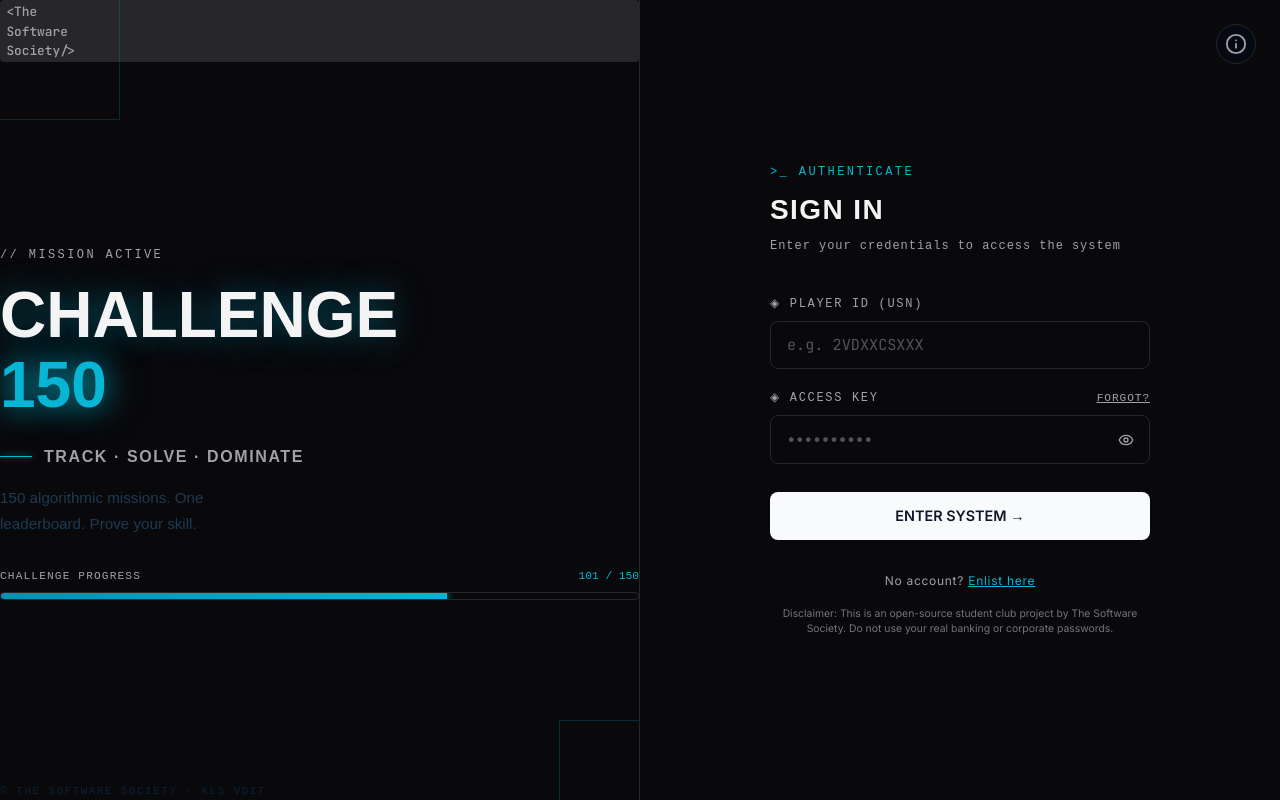
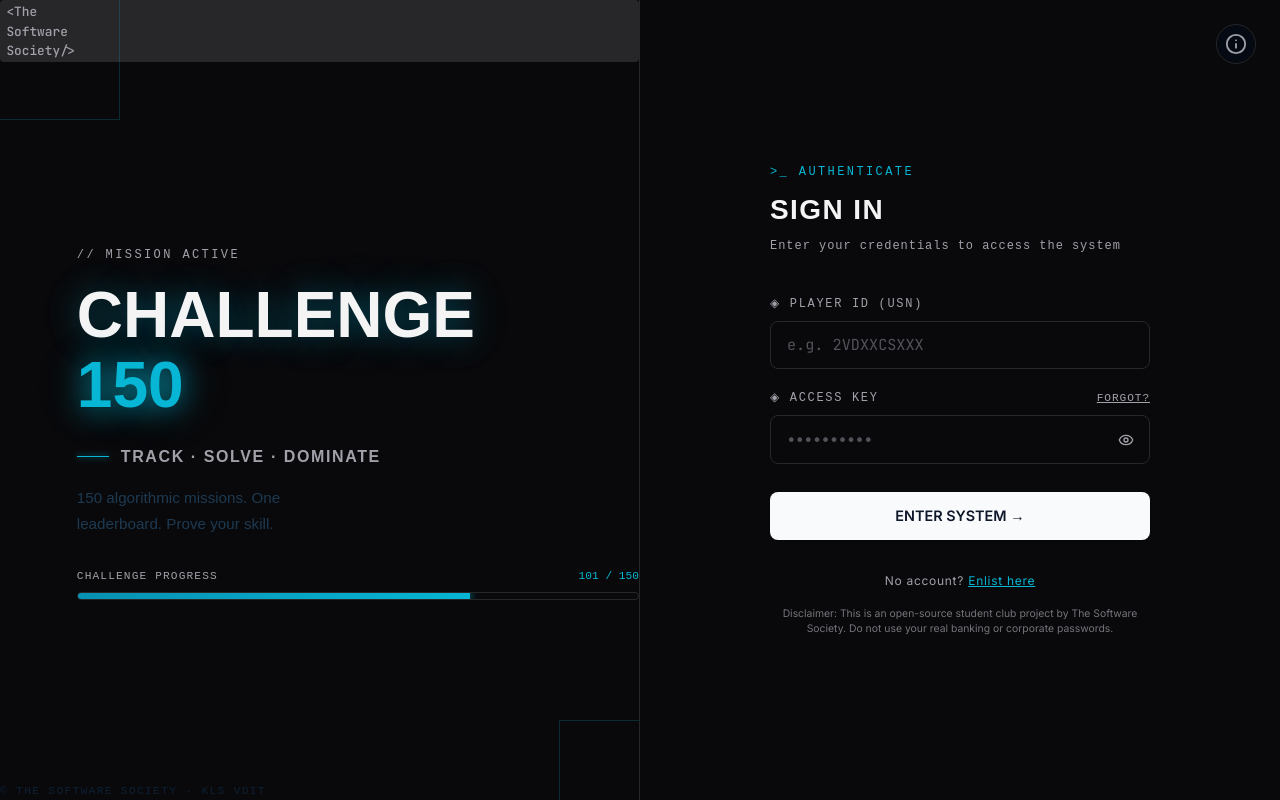
Before and after one commit to shivahiremath001/TSS_DSA_Checklist, a React (Vite) app: page /login in a window 1280 px wide. Built offline with nearby package versions, Linux system fonts and the light colour scheme; no server answers.

Commit message:
added left padding to landing page text

```diff
--- a/src/pages/LoginPage.tsx
+++ b/src/pages/LoginPage.tsx
@@ -57,14 +57,14 @@ export default function LoginPage() {
       <div className="page-enter min-h-screen bg-[var(--bg)] grid grid-cols-1 lg:grid-cols-2">
 
         {/* ══ LEFT – Hero Panel ══════════════════════════════════ */}
-        <div className="flex flex-col justify-center lg:justify-between gap-6 lg:gap-0 p-8 lg:p-10 border-b lg:border-b-0 lg:border-r border-[var(--border)] relative overflow-hidden">
+        <div className="flex flex-col justify-center lg:justify-between gap-6 lg:gap-0 p-8 lg:p-12 border-b lg:border-b-0 lg:border-r border-[var(--border)] relative overflow-hidden">
           {/* Corner decoration */}
           <div style={{ position: "absolute", top: 0, left: 0, width: "120px", height: "120px", borderRight: "1px solid var(--border-glow)", borderBottom: "1px solid var(--border-glow)", pointerEvents: "none" }} />
           <div style={{ position: "absolute", bottom: 0, right: 0, width: "80px", height: "80px", borderLeft: "1px solid var(--border-glow)", borderTop: "1px solid var(--border-glow)", pointerEvents: "none" }} />
 
           {/* Brand */}
           <div
-            className="brand-tag lg:pt-3 lg:pl-3 lg:pr-2 lg:pb-2"
+            className="brand-tag pl-1 lg:pt-3 lg:pl-4 lg:pr-2 lg:pb-2"
             style={{ fontSize: "0.8rem", cursor: "pointer" }}
             onClick={() => setShowSnakeGame(true)}
             title="Access System Override"
@@ -73,7 +73,7 @@ export default function LoginPage() {
           </div>
 
           {/* Hero */}
-          <div>
+          <div style={{ paddingLeft: "clamp(1rem, 6vw, 6rem)" }}>
             <p className="hidden lg:block" style={{ fontFamily: "'Share Tech Mono', monospace", fontSize: "0.75rem", color: "var(--fg-muted)", letterSpacing: "0.2em", textTransform: "uppercase", marginBottom: "1rem" }}>
               // MISSION ACTIVE
             </p>
```
